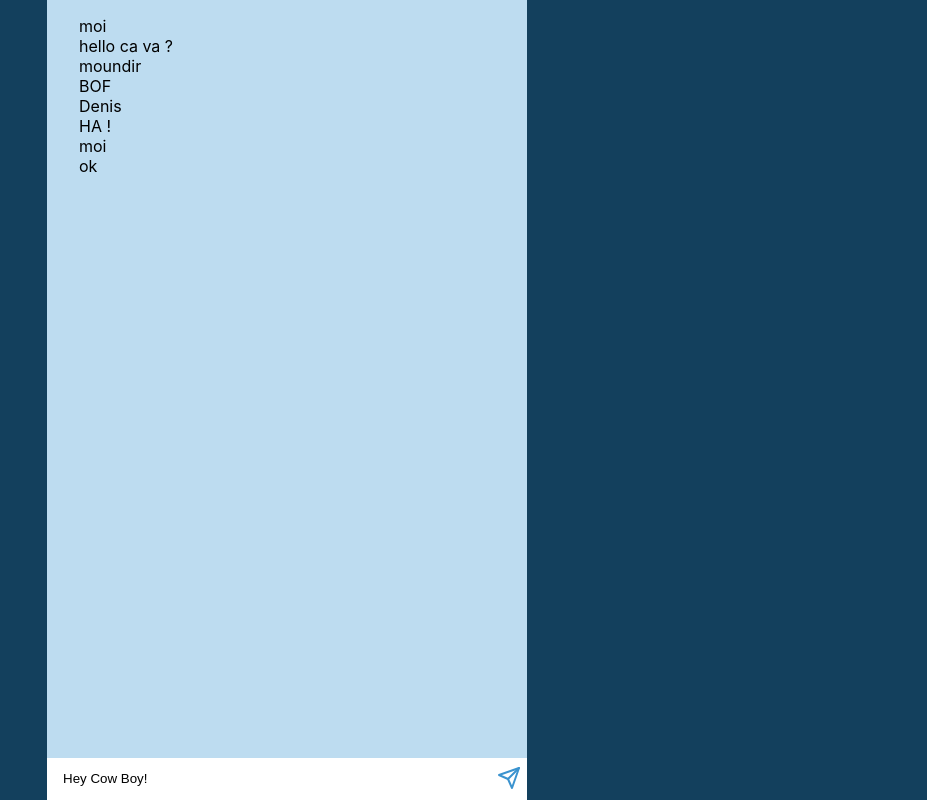
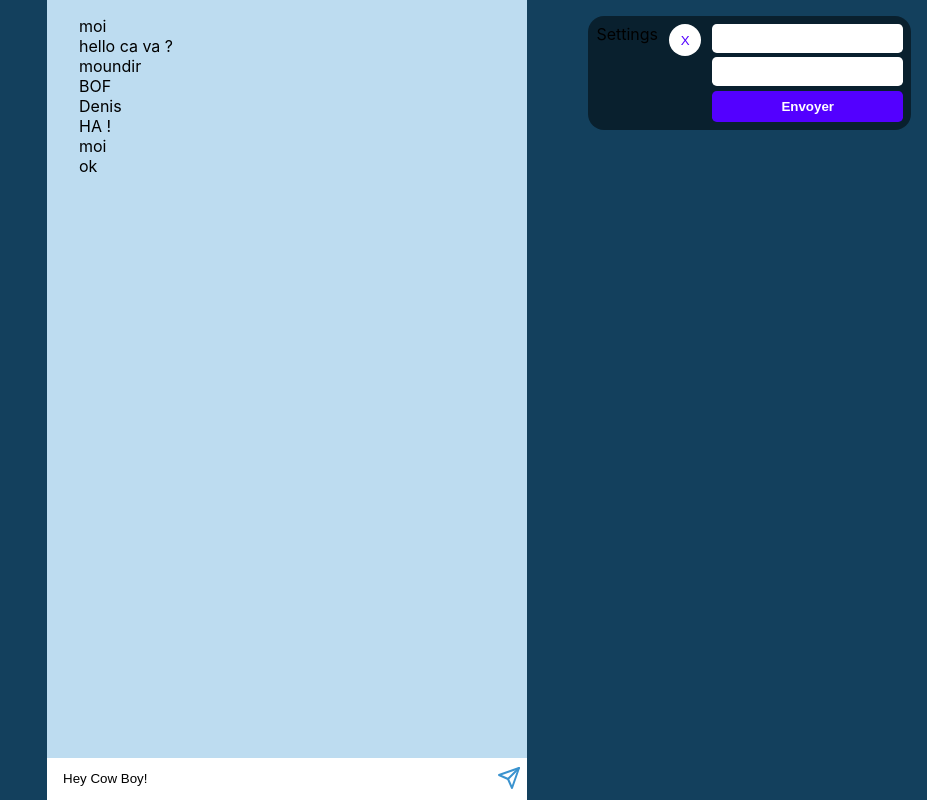
Before and after one commit to VinceBmmrt/react-redux-chat-sandbox, a React (Vite) app: page / in a window 1280 px wide. Shown: the whole page, without its empty margins (353-1280 px from the left). Built offline with nearby package versions, Linux system fonts and the light colour scheme.

Commit message:
Settingscomponent

```diff
--- a/src/components/App/App.tsx
+++ b/src/components/App/App.tsx
@@ -1,15 +1,19 @@
 import Form from '../Form/Form';
 
 import MessageList from '../MessageList/MessageList';
+import Settings from '../Settings/Settings';
 
 import './App.scss';
 
 function App() {
   return (
-    <div className="App">
-      <MessageList />
-      <Form />
-    </div>
+    <>
+      <Settings />
+      <div className="App">
+        <MessageList />
+        <Form />
+      </div>
+    </>
   );
 }
 
--- /dev/null
+++ b/src/components/Settings/Settings.scss
@@ -0,0 +1,55 @@
+@use './src/styles/variables.scss' as v;
+
+.settings {
+  position: fixed;
+  z-index: 1;
+  top: 1rem;
+  right: 1rem;
+  display: flex;
+  gap: 0.7rem;
+  background-color: rgba(0, 0, 0, 0.5);
+  padding: 0.5rem;
+  border-radius: 1rem;
+
+  &__toggle {
+    border: none;
+    background-color: white;
+    color: v.$purple;
+    border-radius: 50%;
+    width: 2rem;
+    height: 2rem;
+    cursor: pointer;
+    transition: scale 0.3s linear;
+
+    &:hover {
+      scale: 1.2;
+    }
+  }
+
+  &__form {
+    display: flex;
+    flex-direction: column;
+    gap: 0.3rem;
+  }
+
+  &__input {
+    border: 2px solid transparent;
+    border-radius: 0.3rem;
+    padding: 0.3rem;
+    outline: none;
+
+    &:focus {
+      border-color: v.$purple;
+    }
+  }
+
+  &__submit {
+    border: none;
+    border-radius: 0.3rem;
+    padding: 0.5rem;
+    color: white;
+    background-color: v.$purple;
+    font-weight: bold;
+    cursor: pointer;
+  }
+}
--- /dev/null
+++ b/src/components/Settings/Settings.tsx
@@ -0,0 +1,21 @@
+import './Settings.scss';
+
+function Settings() {
+  return (
+    <div className="settings">
+      Settings
+      <button type="button" className="settings__toggle">
+        X
+      </button>
+      <form className="settings__form">
+        <input type="email" className="settings__input" />
+        <input type="password" className="settings__input" />
+        <button type="submit" className="settings__submit">
+          Envoyer
+        </button>
+      </form>
+    </div>
+  );
+}
+
+export default Settings;
--- a/src/styles/_variables.scss
+++ b/src/styles/_variables.scss
@@ -2,3 +2,4 @@ $gray: #7a7c79;
 $dark-blue: #13405d;
 $light-blue: #bddcf0;
 $text-blue: #3b93cf;
+$purple: #5300ff;
```
